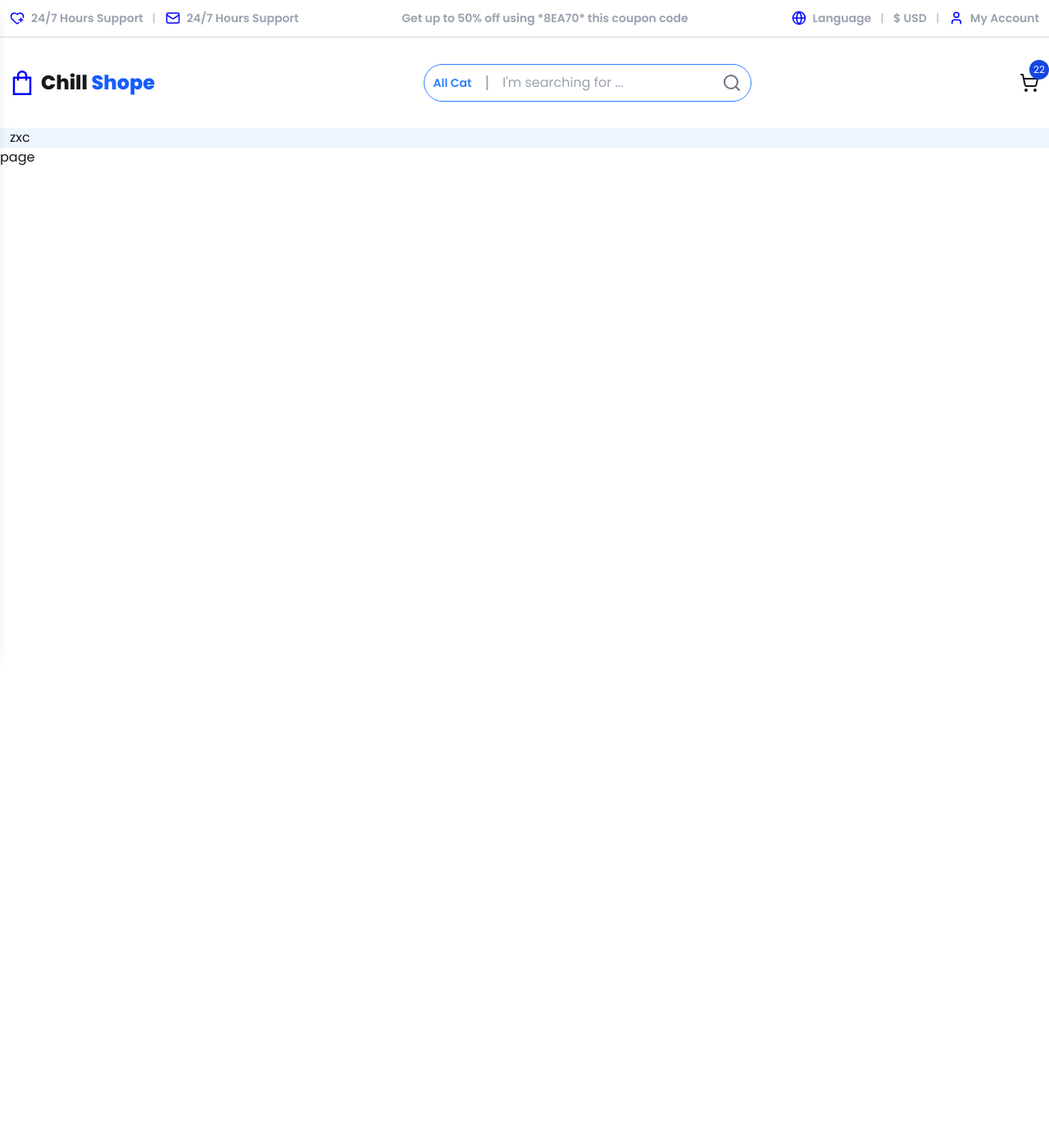
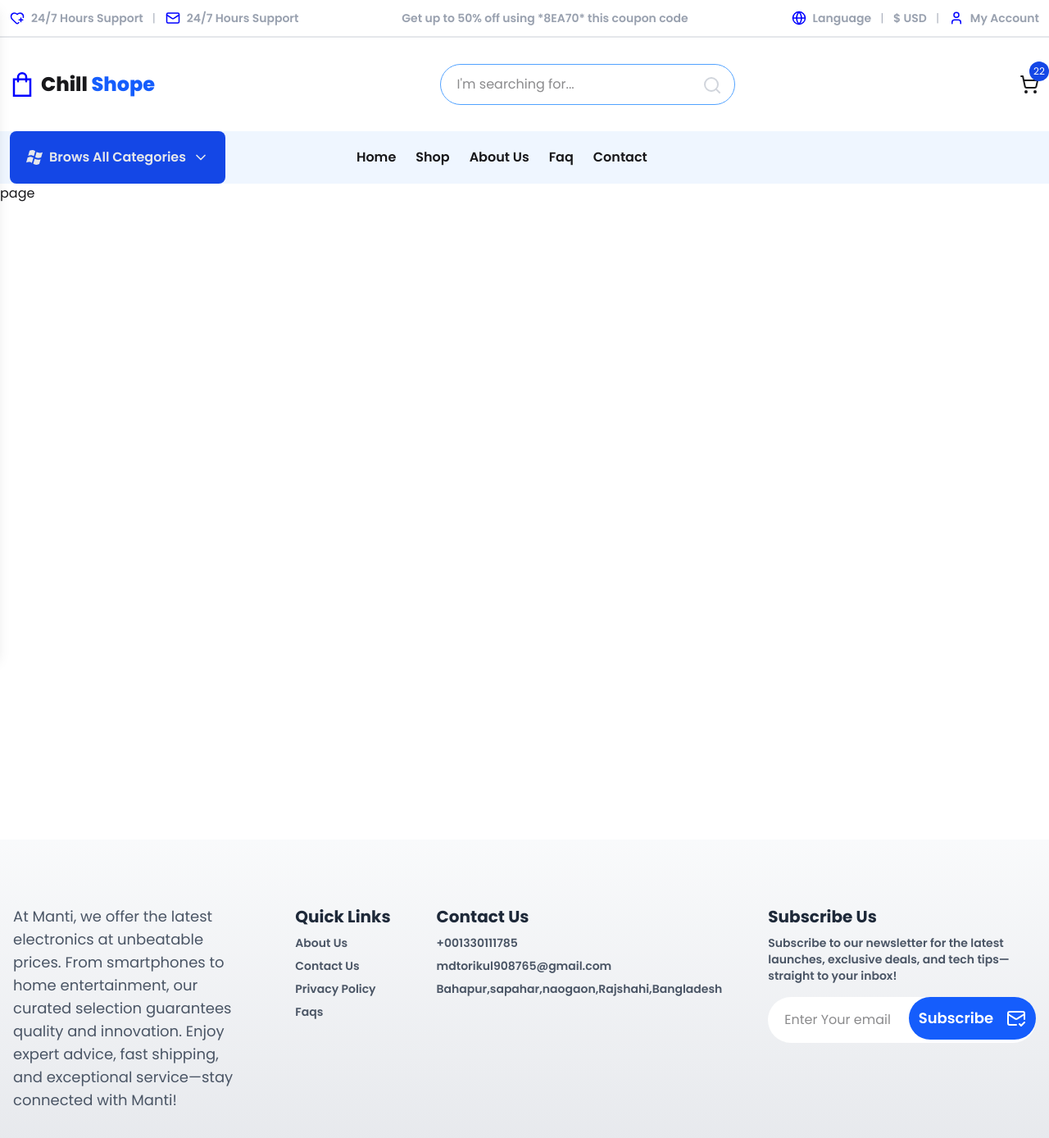
Before and after one commit to mdtarikulislam1/Chill-shopping, a Next.js app: page /user in a window 1280 px wide. Shown: the top 1388 px of the page at 82% size. Before the commit the page ends 980 px from the top, so only its background shows below. Built offline with nearby package versions, Linux system fonts and the light colour scheme.

Commit message:
add footer

```diff
--- /dev/null
+++ b/src/app/(dashboard)/admin/layout.js
@@ -0,0 +1,7 @@
+import React from 'react'
+
+export default function layout() {
+  return (
+    <div>layout</div>
+  )
+}
--- a/src/app/(dashboard)/user/layout.js
+++ b/src/app/(dashboard)/user/layout.js
@@ -1,4 +1,5 @@
 "use client";
+import Footer from "@/app/component/Footer";
 import Navbar from "@/app/component/Navbar";
 import Navtop from "@/app/component/Navtop";
 import React, { useEffect, useState } from "react";
@@ -25,6 +26,7 @@ export default function layout({ children }) {
       <Navtop />
       <Navbar />
       <main className="min-h-screen">{children}</main>
+      <Footer/>
     </div>
   );
 }
--- a/src/app/component/Footer.js
+++ b/src/app/component/Footer.js
@@ -1,7 +1,91 @@
-import React from 'react'
+import Link from "next/link";
+import React from "react";
+import { MailCheck } from 'lucide-react';
 
 export default function Footer() {
+  const items = [
+    {
+      id: 1,
+      t: "About Us",
+      href: "",
+    },
+    {
+      id: 2,
+      t: "Contact Us",
+      href: "",
+    },
+    {
+      id: 3,
+      t: "Privacy Policy",
+      href: "",
+    },
+    {
+      id: 4,
+      t: "Faqs",
+      href: "",
+    },
+  ];
   return (
-    <div>Footer</div>
-  )
+    <div className="w-full bg-gradient-to-b from-gray-50 to-gray-200">
+      {/* content */}
+
+      <div className="flex flex-col xl:flex-row gap-14 container-1400 py-20 px-4">
+        <div className="flex flex-col md:flex-row gap-14">
+          <div>
+            <p className="max-w-[550px] text-gray-600 text-lg">
+              At Manti, we offer the latest electronics at unbeatable prices.
+              From smartphones to home entertainment, our curated selection
+              guarantees quality and innovation. Enjoy expert advice, fast
+              shipping, and exceptional service—stay connected with Manti!
+            </p>
+          </div>
+
+          <div>
+            <h4 className="text-xl font-bold text-gray-800 pb-2 text-nowrap">
+              Quick Links
+            </h4>
+            <div className="flex flex-col gap-2">
+              {items?.map((i) => (
+                <Link
+                  className="text-sm font-semibold text-gray-600 text-nowrap"
+                  key={i?.id}
+                  href={i?.href}
+                >
+                  {i?.t}
+                </Link>
+              ))}
+            </div>
+          </div>
+        </div>
+
+        <div className="flex flex-col md:flex-row justify-center gap-14">
+          <div>
+            <h4 className="text-xl font-bold text-gray-800 pb-2">Contact Us</h4>
+            <ul className="text-sm font-semibold text-gray-600 flex flex-col gap-2">
+              <li>+001330111785</li>
+              <li>mdtorikul908765@gmail.com</li>
+              <li>Bahapur,sapahar,naogaon,Rajshahi,Bangladesh</li>
+            </ul>
+          </div>
+
+          <div>
+            <h4 className="text-xl font-bold text-gray-800 pb-2">
+              Subscribe Us
+            </h4>
+            <p className="text-sm font-semibold text-gray-600 flex flex-col gap-2">
+              Subscribe to our newsletter for the latest launches, exclusive
+              deals, and tech tips—straight to your inbox!
+            </p>
+            <label className="relative">
+              <input className="bg-white py-4 rounded-4xl px-5 mt-4 w-full" type="email" placeholder="Enter Your email"></input>
+              <button className="flex items-center justify-center gap-4 bg-blue-600 text-white py-3 px-3 font-semibold text-lg absolute rounded-4xl -top-4 right-0">
+                <span>Subscribe</span>
+                  <MailCheck />
+              </button>
+            </label>
+          </div>
+        </div>
+      </div>
+    </div>
+  );
 }
--- a/src/app/component/Navbar.js
+++ b/src/app/component/Navbar.js
@@ -1,18 +1,17 @@
 "use client";
 
 import Link from "next/link";
-import React, { useEffect, useState } from "react";
+import React, {useState } from "react";
 import { GrShop } from "react-icons/gr";
-import { Menu, X } from "lucide-react";
+import { Menu, X,ChevronDown } from "lucide-react";
 import { Search } from "lucide-react";
 import { usePathname } from "next/navigation";
+import { ImWindows } from "react-icons/im";
 
 export default function Navbar() {
   const [open, setOpen] = useState(false);
 
   const pathName = usePathname();
-
-
 
   const navItems = [
     {
@@ -23,7 +22,7 @@ export default function Navbar() {
     {
       id: 2,
       t: "Shop",
-      href: "user/shop",
+      href: "/shop",
     },
     {
       id: 3,
@@ -60,7 +59,33 @@ export default function Navbar() {
               onClick={() => setOpen(true)}
             />
           </div>
-          <div>zxc</div>
+          <div className="gap-40 items-center hidden lg:flex">
+            <div className="dropdown dropdown-hover cursor-pointer">
+              <div className="flex justify-center items-center bg-blue-700 text-gray-200 font-semibold gap-2 p-5 rounded-lg max-w-80">
+                <ImWindows  size={20}/>
+                <p>Brows All Categories</p>
+               <ChevronDown  size={20}/>
+              </div>
+              <ul
+                tabIndex={0}
+                className="dropdown-content menu bg-base-100 rounded-box min-w-60 z-1 p-2 shadow-sm"
+              >
+                <li>
+                  <a>Login</a>
+                </li>
+                <li>
+                  <a>Sign Up</a>
+                </li>
+              </ul>
+            </div>
+            <div className="flex items-center gap-6 font-semibold">
+              {
+                navItems?.map(i=>(
+                  <Link key={i?.id} href={i?.href}>{i?.t}</Link>
+                ))
+              }
+            </div>
+          </div>
         </div>
       </div>
 
--- a/src/app/component/Navtop.js
+++ b/src/app/component/Navtop.js
@@ -78,18 +78,10 @@ export default function Navtop() {
             </p>
           </div>
           {/* Search */}
-          <div className="border border-blue-500 rounded-3xl w-[400px]">
-           <div className="flex justify-center items-center py-2">
-            <div className="font-semibold text-blue-500 text-sm">All Cat</div>
-            <div><span className="px-4 font-normal text-xl text-gray-400">|</span></div>
-            <div>
-              <p className="text-gray-400 pr-30">I'm searching for ...</p>
-            </div>
-            <div className="text-gray-500">
-               <Search />
-            </div>
-           </div>
-          </div>
+         <label className="relative">
+          <input className="border border-blue-400 rounded-4xl py-3 px-5 min-w-90 active:border-blue-500 focus:outline-none" type="search" placeholder="I'm searching for..."></input>
+          <Search className="absolute top-3.5 right-4 text-gray-300"/>
+         </label>
           <div className="relative">
               <ShoppingCart />
               <p className="absolute bg-blue-700 w-full h-full rounded-full flex items-center justify-center text-[12px] text-white -top-4 left-3">22</p>
--- a/src/app/globals.css
+++ b/src/app/globals.css
@@ -31,3 +31,12 @@
 .t-s{
   font-weight: 600;
 }
+
+/* search input থেকে cancel / cross আইকন সরানোর জন্য */
+input[type="search"]::-webkit-search-cancel-button,
+input[type="search"]::-webkit-search-decoration,
+input[type="search"]::-webkit-search-results-button,
+input[type="search"]::-webkit-search-results-decoration {
+  -webkit-appearance: none;
+  appearance: none;
+}
```
